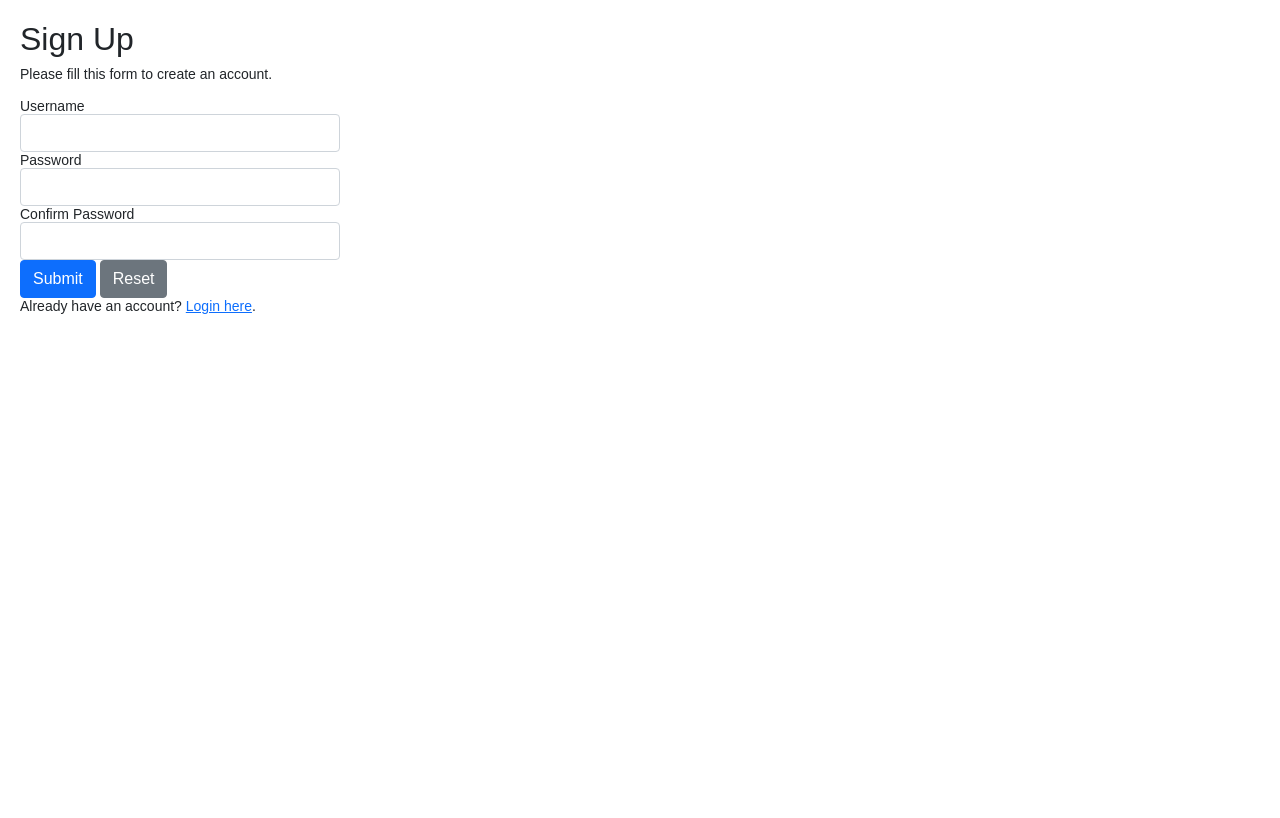
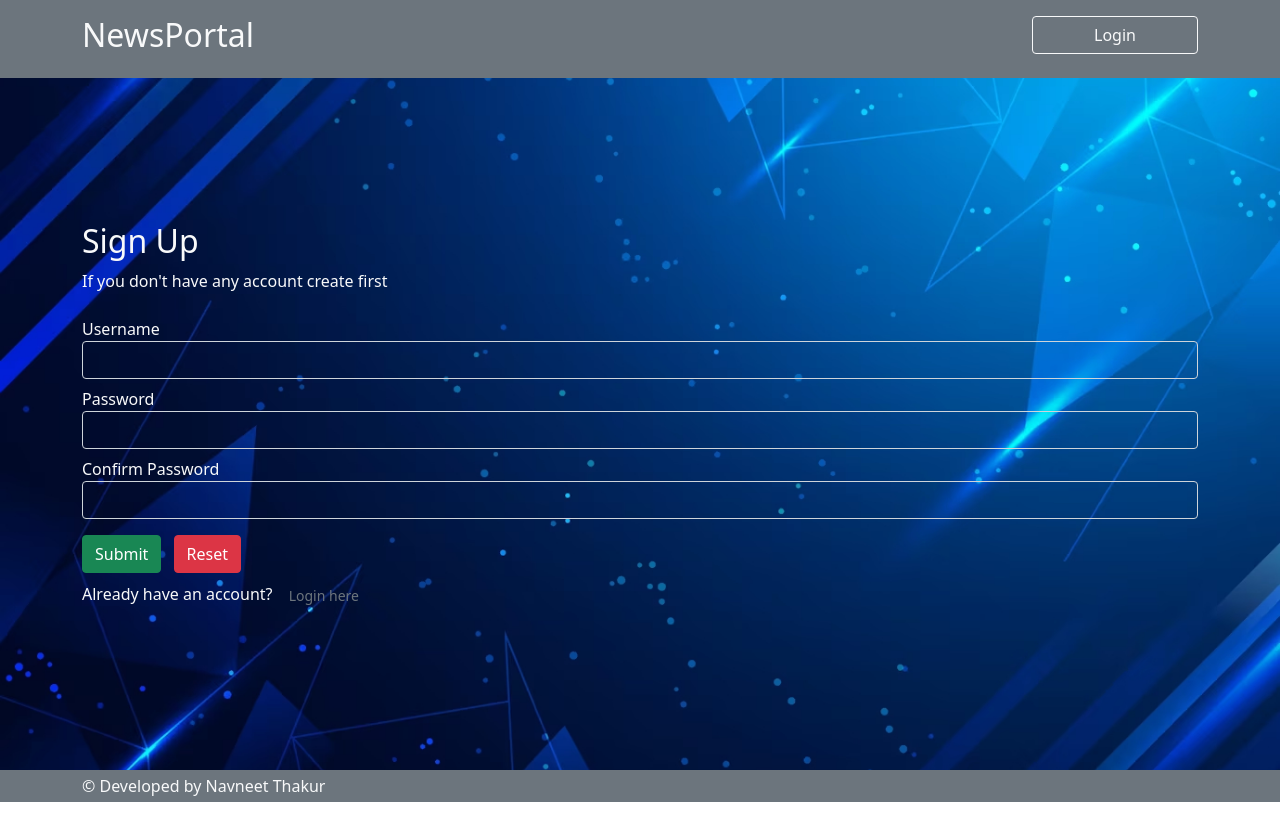
Before and after one commit to thakur-Navneet/newsportal, a PHP site: page /register.php in a window 1280 px wide. Before the commit the page ends 314 px from the top, so only its background shows below. Run offline with PHP 8.4, Linux system fonts and the light colour scheme.

Commit message:
register and login pages update

```diff
--- /dev/null
+++ b/desktop.ini
@@ -0,0 +1,6 @@
+[.ShellClassInfo]
+IconResource=C:\Windows\System32\SHELL32.dll,296
+[ViewState]
+Mode=
+Vid=
+FolderType=Generic
--- a/register.php
+++ b/register.php
@@ -96,40 +96,57 @@ if($_SERVER["REQUEST_METHOD"] == "POST"){
 ?>
 
 <!DOCTYPE html>
-<html lang="en">
+<html>
 <head>
-    <title>Sign Up</title>
-    <style>
-        body{ font: 14px sans-serif; }
-        .wrapper{ width: 360px; padding: 20px; }
-    </style>
+    <title>Admin Register</title>
+<link rel="icon" href="system_img/favicon.png">
+<link rel="stylesheet" href="stylesheets/register.css">
 </head>
 <body>
-    <div class="wrapper">
-        <h2>Sign Up</h2>
-        <p>Please fill this form to create an account.</p>
+<div class="container-fluid bg-secondary py-3">
+    <div class="container">
+        <div class="row">
+            <div class="col-sm-6 col-md-9 col-xl-10">
+                <h2 class="text-light">NewsPortal</h2>
+            </div>
+            <div class="col-sm-6 col-md-3 col-xl-2">
+                <a type="button" href="login.php" class="btn btn-outline-light w-100" target="_blank">Login</a>
+            </div>
+        </div>
+    </div>
+</div>
+<div class="container-fluid py-5 back_main">
+    <div class="container my-5 py-5">
+            <h2 class="text-light">Sign Up</h2>
+            <p class="text-light">If you don't have any account create first </p>
             <form action="<?php echo htmlspecialchars($_SERVER["PHP_SELF"]); ?>" method="post">
                 <div class="form-group">
-                <label>Username</label>
-                <input type="text" name="username" class="form-control <?php echo (!empty($username_err)) ? 'is-invalid' : ''; ?>" value="<?php echo $username; ?>">
+                    <label class="text-light mt-2">Username</label>
+                    <input type="text" name="username" class="form-control text-light bg-transparent <?php echo (!empty($username_err)) ? 'is-invalid' : ''; ?>" value="<?php echo $username; ?>">
                     <span class="invalid-feedback"><?php echo $username_err; ?></span>
                 </div>
                 <div class="form-group">
-                <label>Password</label>
-                <input type="password" name="password" class="form-control <?php echo (!empty($password_err)) ? 'is-invalid' : ''; ?>" value="<?php echo $password; ?>">
+                    <label class="text-light mt-2">Password</label>
+                    <input type="password" name="password" class="form-control text-light bg-transparent <?php echo (!empty($password_err)) ? 'is-invalid' : ''; ?>" value="<?php echo $password; ?>">
                     <span class="invalid-feedback"><?php echo $password_err; ?></span>
                 </div>
                 <div class="form-group">
-                <label>Confirm Password</label>
-                <input type="password" name="confirm_password" class="form-control <?php echo (!empty($confirm_password_err)) ? 'is-invalid' : ''; ?>" value="<?php echo $confirm_password; ?>">
+                    <label class="text-light mt-2">Confirm Password</label>
+                    <input type="password" name="confirm_password" class="form-control text-light bg-transparent <?php echo (!empty($confirm_password_err)) ? 'is-invalid' : ''; ?>" value="<?php echo $confirm_password; ?>">
                     <span class="invalid-feedback"><?php echo $confirm_password_err; ?></span>
                 </div>
-            <div class="form-group">
-                <input type="submit" class="btn btn-primary" value="Submit">
-                <input type="reset" class="btn btn-secondary ml-2" value="Reset">
+                <div class="form-group mt-3">
+                    <input type="submit" class="btn btn-success" value="Submit">
+                    <input type="reset" class="btn btn-danger ms-2" value="Reset">
                 </div>
-            <p>Already have an account? <a href="login.php">Login here</a>.</p>
+                <p class="text-light mt-2">Already have an account? <a class="btn btn-sm btn-outline-secondary border-0 ms-1" href="login.php" target="_blank">Login here</a></p>
             </form>
+    </div>
+</div>
+<div class="container-fluid bg-secondary text-light">
+    <div class="container">
+        <p class="py-1">&copy Developed by Navneet Thakur</p>
+    </div>
 </div>
 </body>
 </html>
--- /dev/null
+++ b/stylesheets/register.css
@@ -0,0 +1,5 @@
+.back_main {
+    background-image: url("img/back_sign2.jpg");
+    background-size: cover;
+    background-position: center center;
+}
```
Also changed, not shown: login.php (+34 -19 lines), stylesheets/img/back_sign.jpg (added), stylesheets/img/back_sign2.jpg (added), system_img/favicon.png (added). Lines whose indentation alone changed are shown as unchanged.
